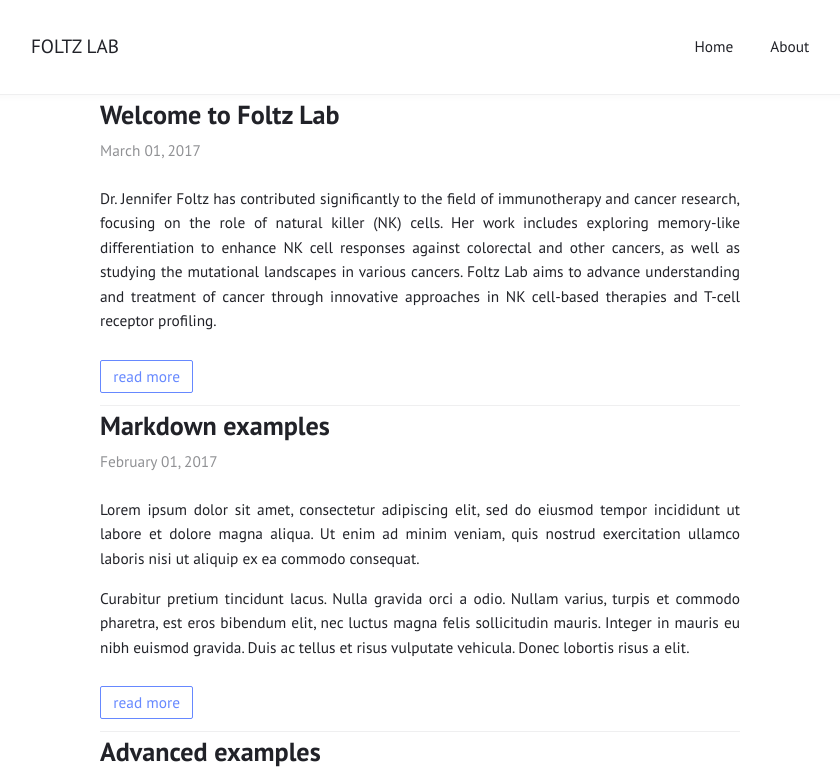
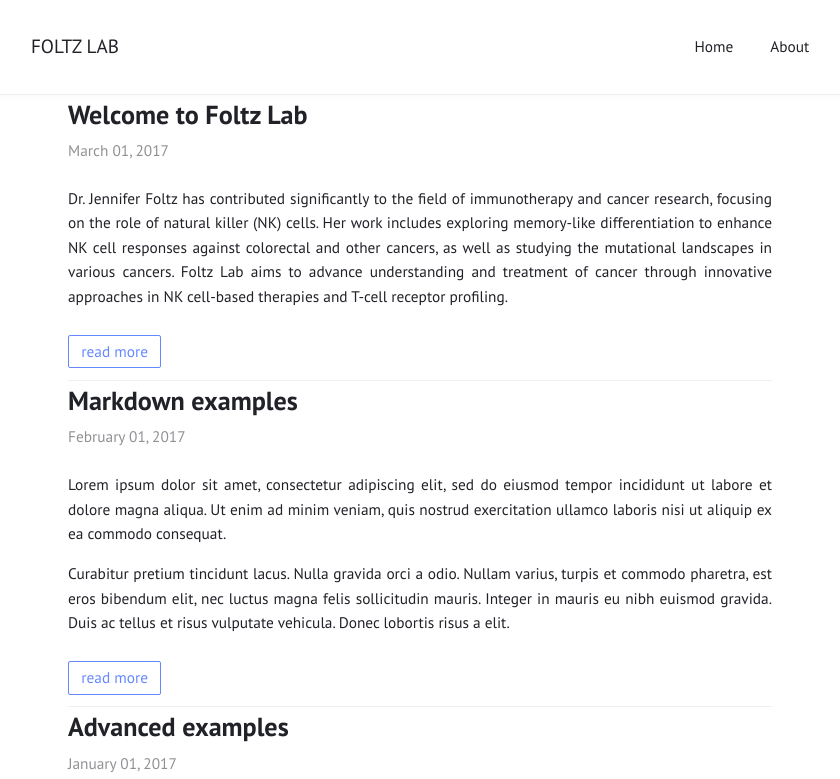
Before and after one commit to Foltz-Lab/Foltz-Lab.github.io, a Jekyll site: the page built from index.html, in a window 1280 px wide. Shown: the top 779 px of the page, without its empty margins (220-1060 px from the left). Built offline with Jekyll 4.4.1, drawn with Linux system fonts in a browser that asks for light colours; grey boxes are pictures that could not be loaded.

Commit message:
Update layout.sass

```diff
--- a/_sass/layout.sass
+++ b/_sass/layout.sass
@@ -15,10 +15,10 @@ body > header, body > article, body > footer
   padding: 1.5em
 
 .container
-  width: 50%
-  max-width: 1200px  // Adjust this value to your desired width
+  width: 55%
+  max-width: 1200px  // Adjust this value as needed
   margin: 0 auto
-  padding: 0 1.5em  // Optional: Adjust padding as needed
+  padding: 0 1.5em
 
 article header
   margin-bottom: 1.5em
```
